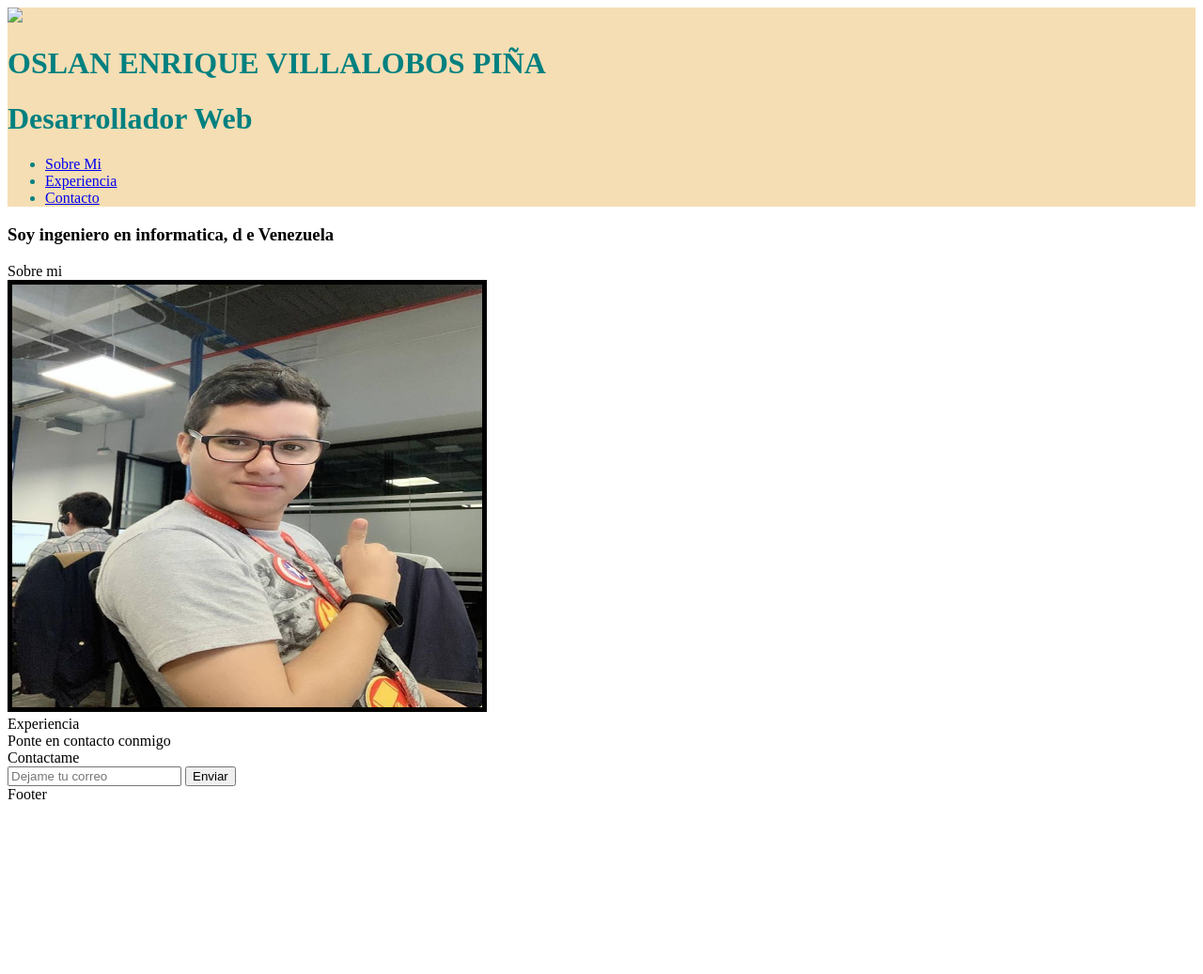
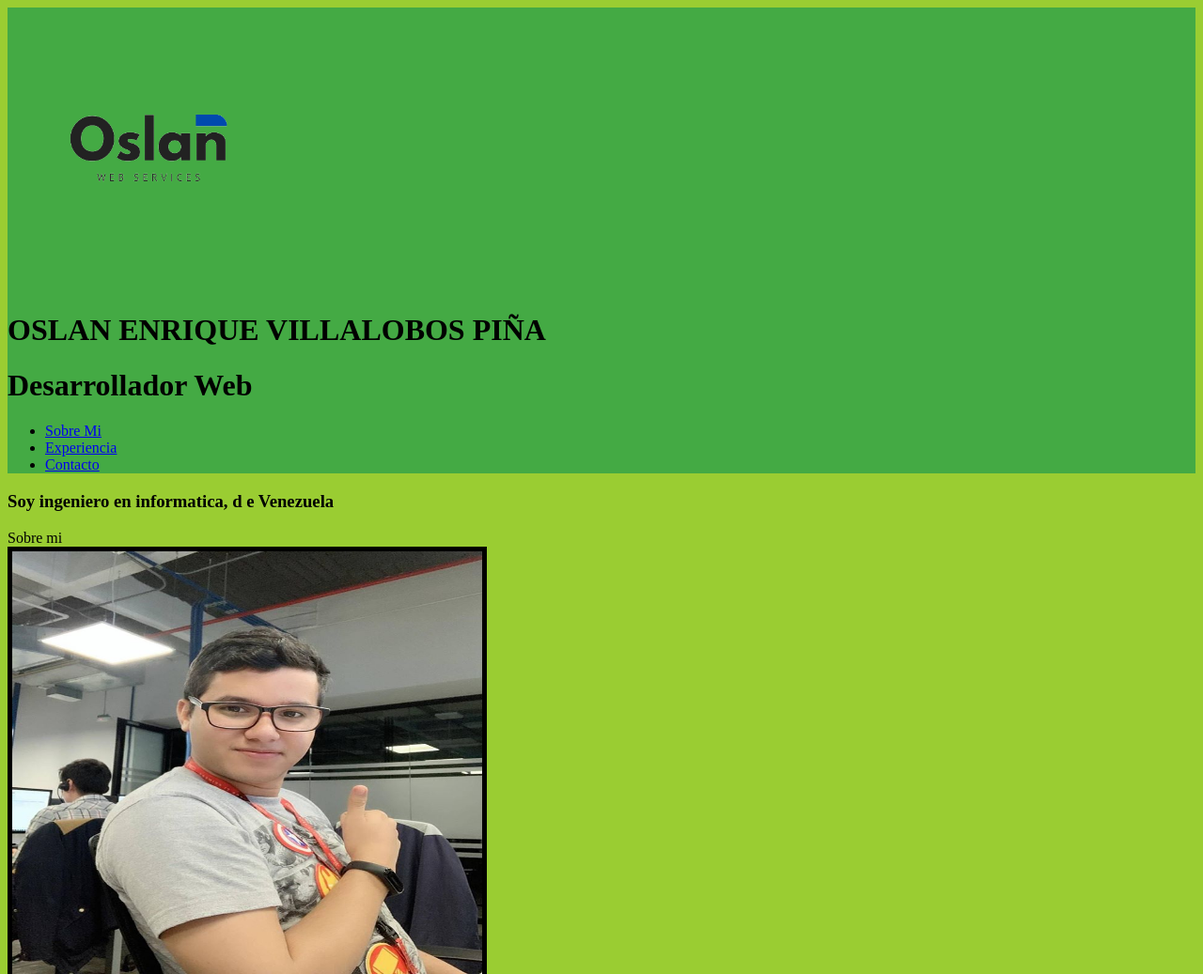
Before and after one commit to Oslan17/OslanV, a plain HTML site: page index.html in a window 1280 px wide. Shown: the top 1037 px of the page at 94% size. Before the commit the page ends 863 px from the top, so only its background shows below. Drawn offline with Linux system fonts and the light colour scheme.

Commit message:
Se agreg nueva carpeta de estilos con su archivo

```diff
--- /dev/null
+++ b/css/estilos.css
@@ -0,0 +1,15 @@
+header{
+
+background: rgb(68, 170, 68);
+border-color:teal;
+width: auto;
+height: 550;
+color:black;
+
+}
+
+body{
+
+background: yellowgreen;
+
+}
--- a/index.html
+++ b/index.html
@@ -4,11 +4,12 @@
                 <link rel="icon" type="image/ico" href="./imagenes/favicon.ico">
                 <meta charset="UTF-8">
                 <title>Oslan Villalobos</title>
+                <link rel="stylesheet" href="./css/estilos.css">
 
         </head>
 
     <body>
-        <header style="color: teal; background:wheat; border-color: teal; width: auto; height: 550;" >
+        <header>
          <img src="./imagenes/logo_2.png" width="300">
             <h1>OSLAN ENRIQUE VILLALOBOS PIÑA</h1>
             <h1>Desarrollador Web</h1>
```
Also changed, not shown: imagenes/favicon.ico (added), imagenes/logo.png (added), imagenes/logo_2.png (added), 2 other files.
